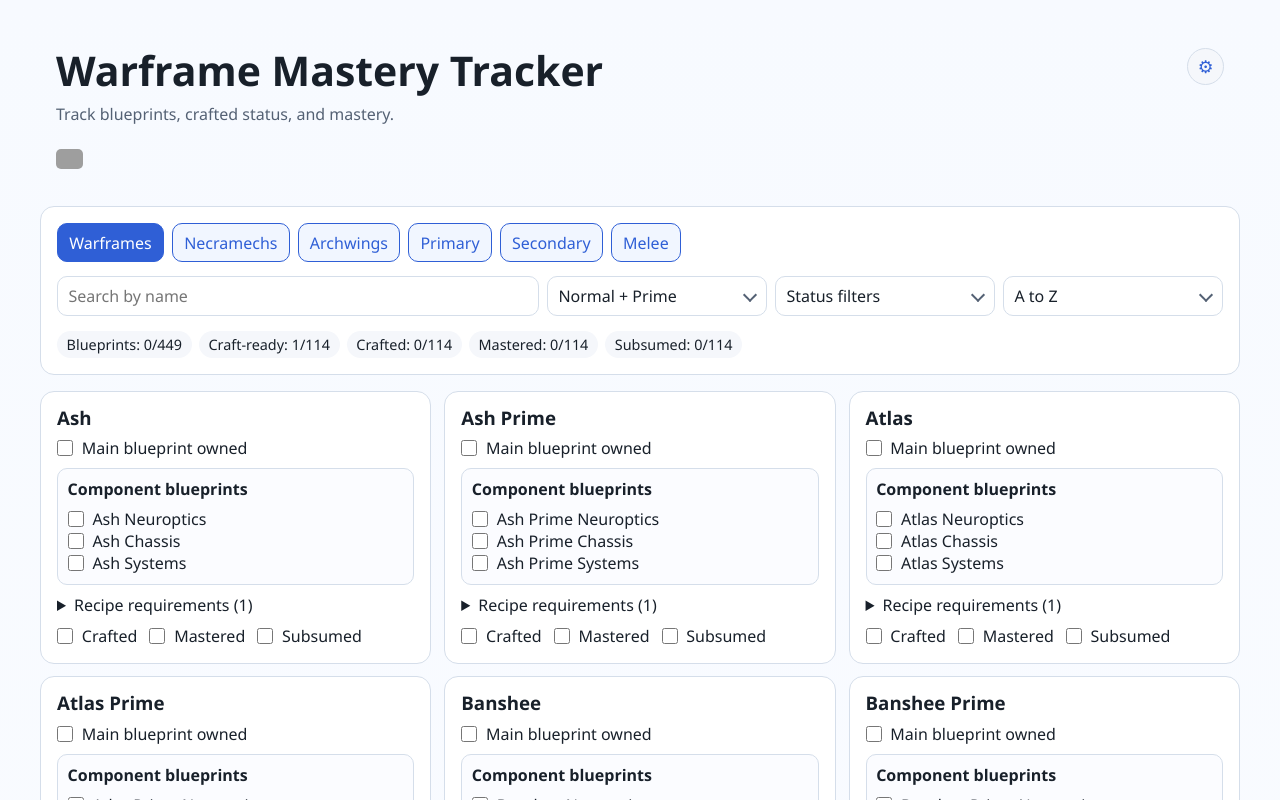
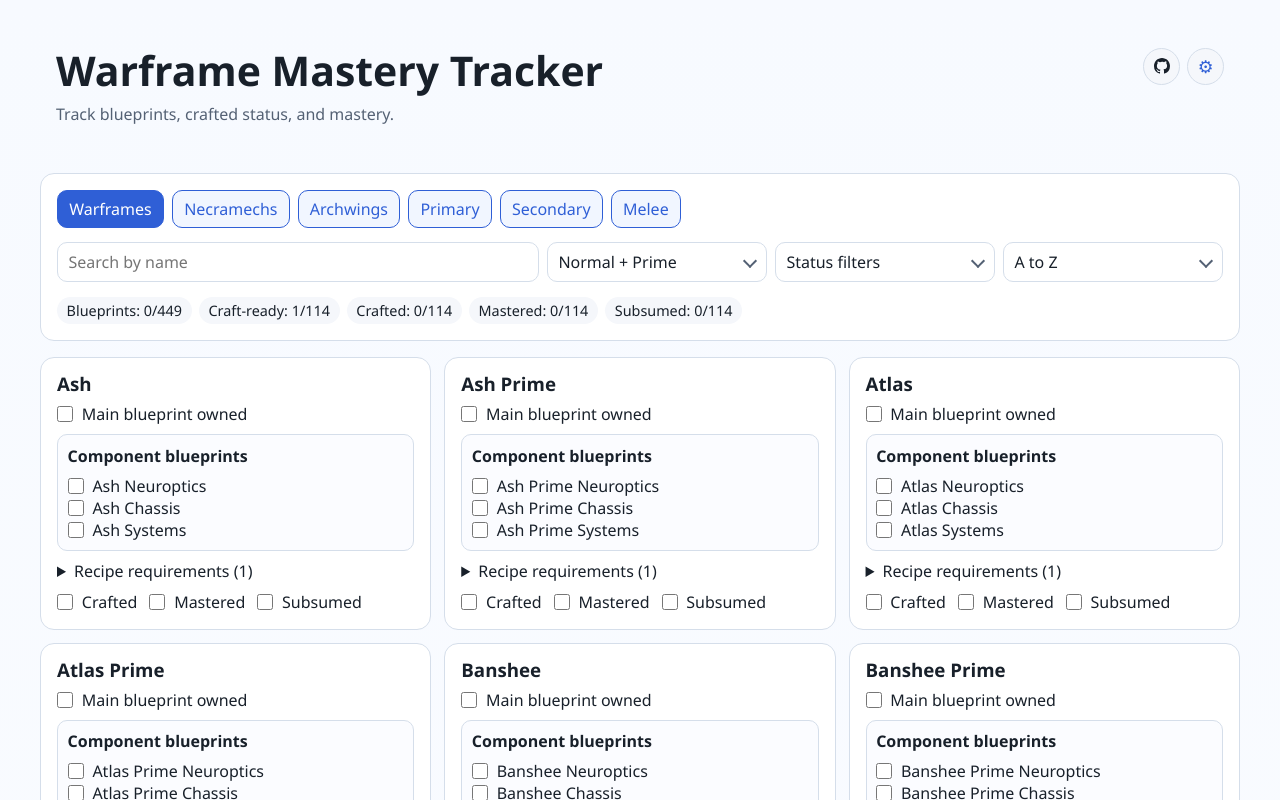
Before and after one commit to actuallyatiger/wf-mastery-tracker, a Svelte app: page / in a window 1280 px wide. Shown: the top 800 px of the page. Built offline with nearby package versions, Linux system fonts and the light colour scheme; grey boxes are pictures that could not be loaded.

Commit message:
Replace header repo badge with GitHub icon link

```diff
--- a/src/App.svelte
+++ b/src/App.svelte
@@ -655,20 +655,22 @@
       <div>
         <h1>Warframe Mastery Tracker</h1>
         <p class="subtitle">Track blueprints, crafted status, and mastery.</p>
+      </div>
+      <div class="settings-anchor header-actions">
         <a
-          class="repo-badge"
+          class="icon-button icon-link"
           href="https://github.com/actuallyatiger/wf-mastery-tracker"
           target="_blank"
           rel="noopener noreferrer"
           aria-label="Open GitHub repository"
         >
-          <img
-            src="https://img.shields.io/badge/GitHub-actuallyatiger%2Fwf--mastery--tracker-181717?logo=github&logoColor=white"
-            alt="GitHub repository: actuallyatiger/wf-mastery-tracker"
-          />
+          <svg viewBox="0 0 16 16" aria-hidden="true" focusable="false">
+            <path
+              fill="currentColor"
+              d="M8 0C3.58 0 0 3.58 0 8a8 8 0 0 0 5.47 7.59c.4.07.55-.17.55-.38v-1.34c-2.23.49-2.69-.95-2.69-.95-.36-.92-.88-1.16-.88-1.16-.72-.49.05-.48.05-.48.79.06 1.21.82 1.21.82.71 1.2 1.86.86 2.31.66.07-.5.28-.86.5-1.06-1.78-.2-3.64-.89-3.64-3.95 0-.87.31-1.58.82-2.14-.08-.2-.36-1.01.08-2.11 0 0 .67-.22 2.2.82A7.7 7.7 0 0 1 8 3.87c.68 0 1.36.09 2 .27 1.53-1.04 2.2-.82 2.2-.82.44 1.1.16 1.91.08 2.11.51.56.82 1.27.82 2.14 0 3.07-1.87 3.75-3.65 3.95.29.25.54.73.54 1.48v2.2c0 .21.14.46.55.38A8 8 0 0 0 16 8c0-4.42-3.58-8-8-8"
+            />
+          </svg>
         </a>
-      </div>
-      <div class="settings-anchor">
         <button class="icon-button" on:click={() => (showSettings = !showSettings)} aria-label="Open settings">⚙</button>
 
         {#if showSettings}
--- a/src/app.css
+++ b/src/app.css
@@ -86,19 +86,14 @@
   max-width: 75ch;
 }
 
-.repo-badge {
-  display: inline-flex;
-  margin-top: 0.55rem;
-  line-height: 0;
+.settings-anchor {
+  position: relative;
 }
 
-.repo-badge img {
-  height: 20px;
-  border-radius: 5px;
-}
-
-.settings-anchor {
-  position: relative;
+.header-actions {
+  display: inline-flex;
+  align-items: center;
+  gap: 0.45rem;
 }
 
 .icon-button {
@@ -112,6 +107,16 @@
   display: inline-flex;
   align-items: center;
   justify-content: center;
+}
+
+.icon-link {
+  color: var(--text);
+  text-decoration: none;
+}
+
+.icon-link svg {
+  width: 1rem;
+  height: 1rem;
 }
 
 .settings-popover {
```
